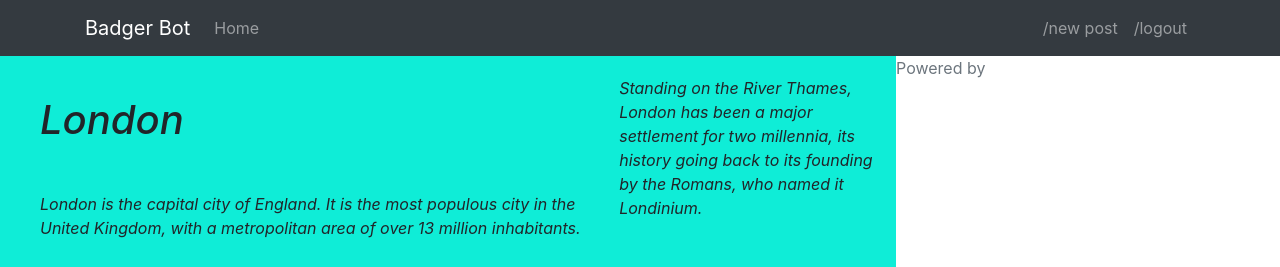
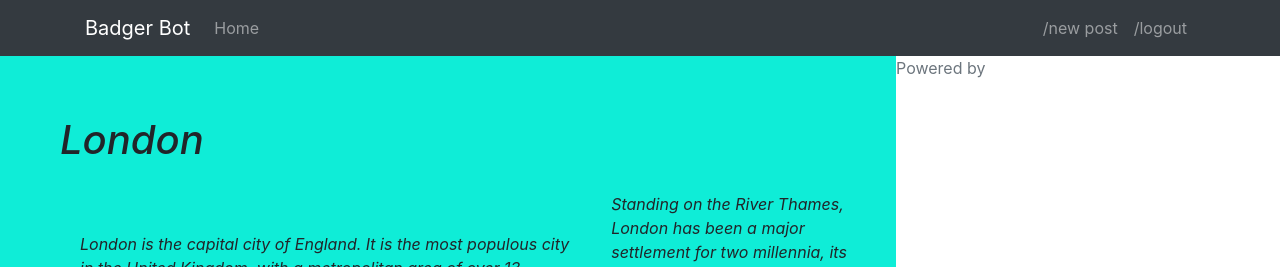
Before and after one commit to LewChew/Badger-bot, a Flask app: page /post/new in a window 1280 px wide. Shown: the top 267 px of the page. Run offline with Flask 2, Linux system fonts and the light colour scheme; the visitor is signed in with stand-in values (Sample User, id 1); parts of the project's set-up code (start-up, migrations or seed data) failed here and were passed over; some libraries are stand-ins or nearby versions.

Commit message:
checking in some css

```diff
--- a/badger_bot/static/styles/badger.css
+++ b/badger_bot/static/styles/badger.css
@@ -1,8 +1,12 @@
 .badger {
     float: left;
-    padding: 20px;
+    padding: 40px;
     width: 70%;
     font-style: italic;
     background-color: #0fedd7;
 
   }
+.badger-head {
+  float: center;
+  padding: 20px;
+}
--- a/badger_bot/templates/includes/_badger.html
+++ b/badger_bot/templates/includes/_badger.html
@@ -1,7 +1,7 @@
 <link rel="stylesheet" href="{{ url_for('static', filename='styles/badger.css') }}">
 <section></section>
   <article class="badger">
-    <h1 class="badger">London</h1>
+    <h1 class="badger-head">London</h1>
     <p class="badger">London is the capital city of England. It is the most populous city in the  United Kingdom, with a metropolitan area of over 13 million inhabitants.</p>
     <p>Standing on the River Thames, London has been a major settlement for two millennia, its history going back to its founding by the Romans, who named it Londinium.</p>
   </article>
```
